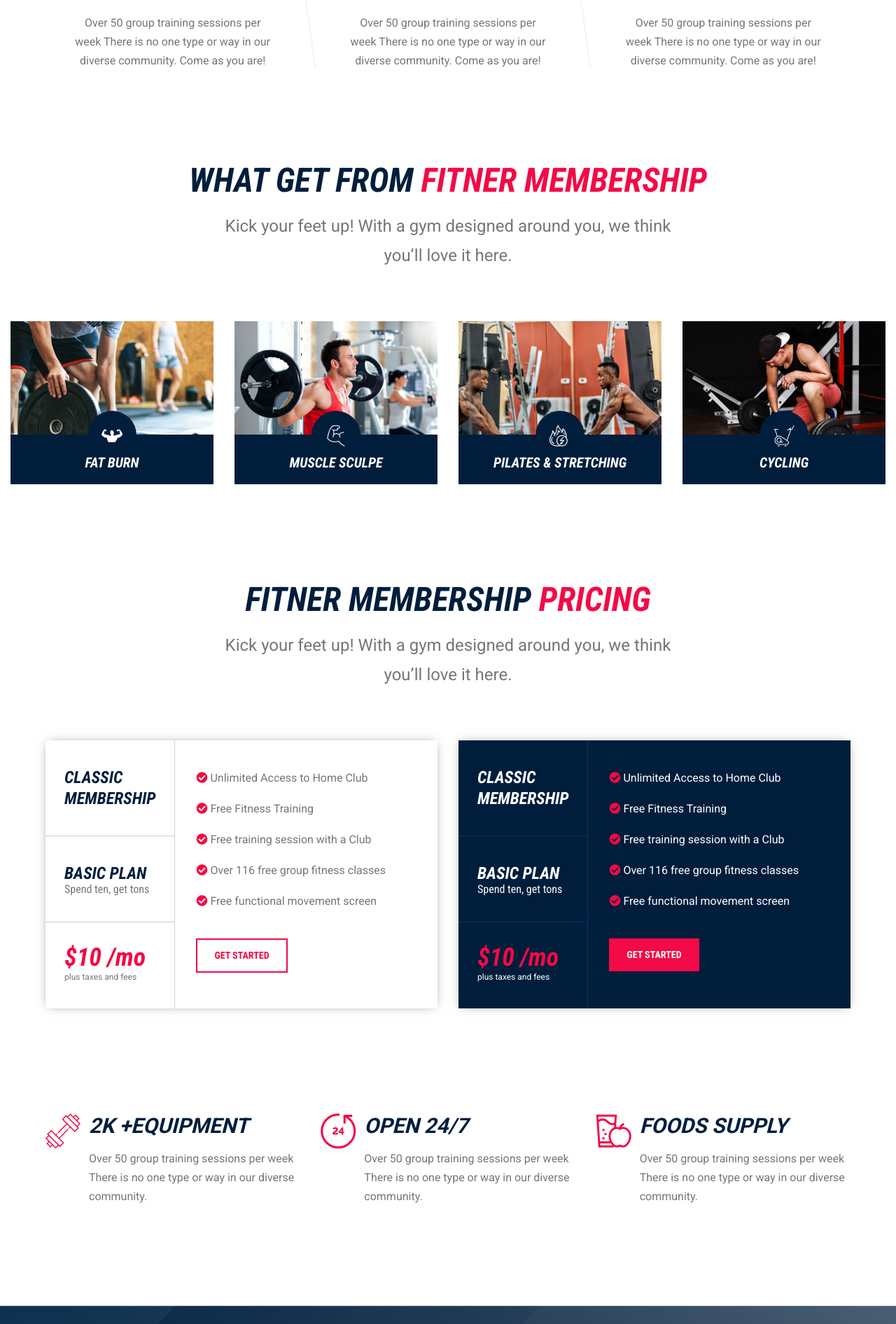
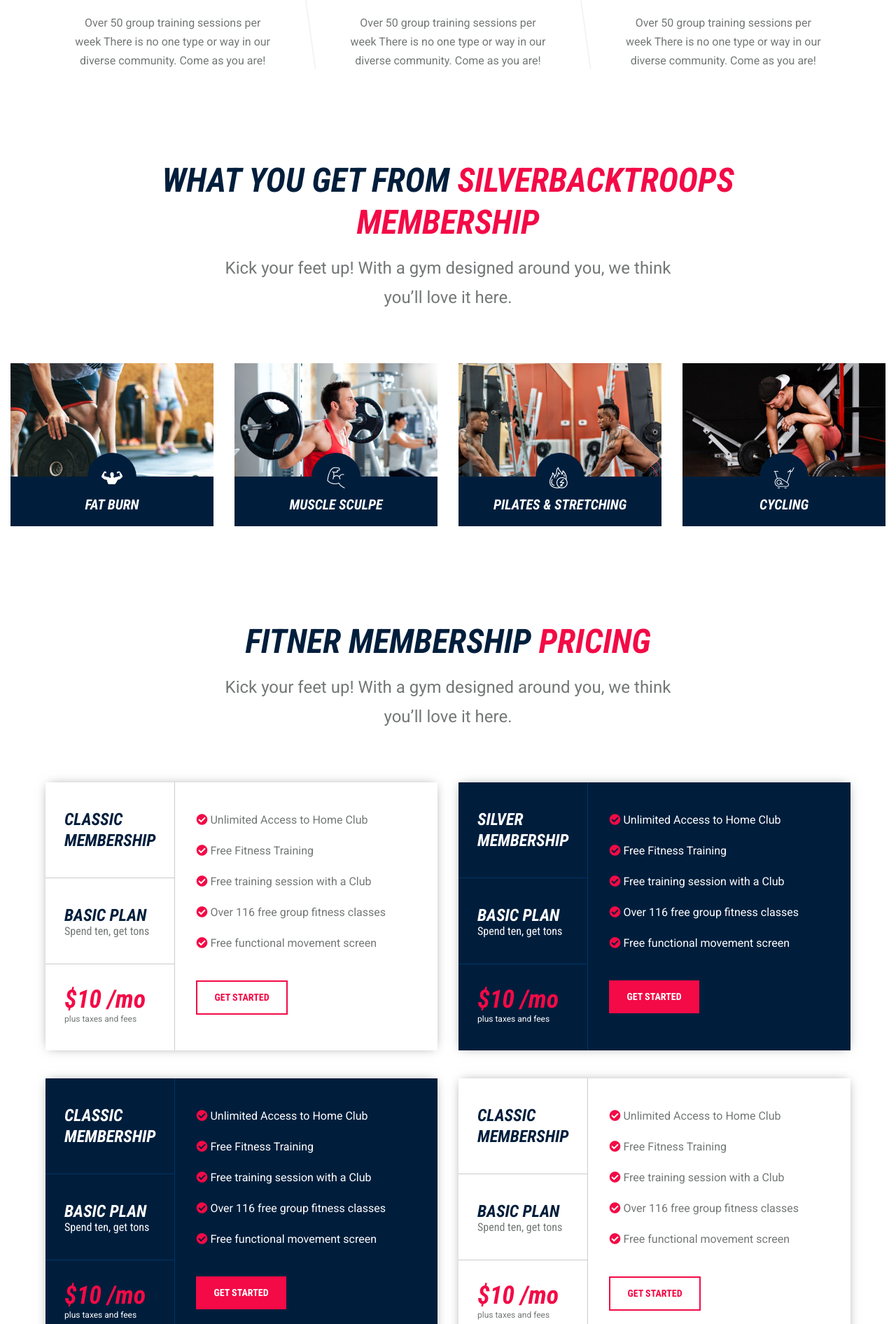
Before and after one commit to lawrance92/gymSystem, a Laravel app: page / in a window 1280 px wide. Shown: the part 2127-4019 px from the top of the page at 70% size. Run offline with Laravel 8, Linux system fonts and the light colour scheme; some libraries are stand-ins or nearby versions.

Commit message:
second commit

```diff
--- a/resources/views/index-1.blade.php
+++ b/resources/views/index-1.blade.php
@@ -175,7 +175,7 @@
             <div class="row">
                 <div class="col-lg-8 offset-lg-2">
                     <div class="section-title text-center">
-                        <h2>Why join <span>fitner</span> </h2>
+                        <h2>Why join <span>Silverbacktroops</span> </h2>
                         <p>Kick your feet up! With a gym designed around you, we think
                             <br> you’ll love it here.</p>
                     </div>
@@ -221,7 +221,7 @@
             <div class="row">
                 <div class="col-lg-10 offset-lg-1 ">
                     <div class="section-title text-center ">
-                        <h2>What get from <span>fitner membership</span> </h2>
+                        <h2>What you get from <span>Silverbacktroops membership</span> </h2>
                         <p>Kick your feet up! With a gym designed around you, we think
                             <br> you’ll love it here.</p>
                     </div>
@@ -359,6 +359,36 @@
                             <div class="pricing-item-left pricing-right">
                                 <ul>
                                     <li>
+                                        <h3 class="pricing-item-left-h3">SILVER MEMBERSHIP </h3>
+                                    </li>
+                                    <li>
+                                        <h3 class="pricing-item-left-h3">BASIC PLAN </h3>
+                                        <h6 class="pricing-item-left-h6">Spend ten, get tons</h6>
+                                    </li>
+                                    <li>
+                                        <h2 class="pricing-item-left-h2">$10 /mo</h2>
+                                        <p class="pricing-item-left-p">plus taxes and fees</p>
+                                    </li>
+                                </ul>
+                            </div>
+                            <div class="pricing-item-right pricing-right">
+                                <ul>
+                                    <li><a href="#"><i class="fas fa-check-circle "></i> Unlimited Access to Home Club</a></li>
+                                    <li><a href="#"><i class="fas fa-check-circle "></i> Free Fitness Training</a></li>
+                                    <li><a href="#"><i class="fas fa-check-circle "></i> Free training session with a Club</a></li>
+                                    <li><a href="#"><i class="fas fa-check-circle "></i> Over 116 free group fitness classes</a></li>
+                                    <li><a href="#"><i class="fas fa-check-circle "></i> Free functional movement screen</a></li>
+                                </ul>
+                                <a href="# " class="btn btn-4">Get Started</a>
+                            </div>
+                        </div>
+                    </div>
+
+                    <div class="col-lg-6 mt-40">
+                        <div class="pricing-item media pricing-item-bgc">
+                            <div class="pricing-item-left pricing-right">
+                                <ul>
+                                    <li>
                                         <h3 class="pricing-item-left-h3">CLASSIC MEMBERSHIP </h3>
                                     </li>
                                     <li>
@@ -380,6 +410,36 @@
                                     <li><a href="#"><i class="fas fa-check-circle "></i> Free functional movement screen</a></li>
                                 </ul>
                                 <a href="# " class="btn btn-4">Get Started</a>
+                            </div>
+                        </div>
+                    </div>
+
+                    <div class="col-lg-6 mt-40">
+                        <div class="pricing-item media">
+                            <div class="pricing-item-left">
+                                <ul>
+                                    <li>
+                                        <h3 class="pricing-item-left-h3">CLASSIC MEMBERSHIP </h3>
+                                    </li>
+                                    <li>
+                                        <h3 class="pricing-item-left-h3">BASIC PLAN </h3>
+                                        <h6 class="pricing-item-left-h6">Spend ten, get tons</h6>
+                                    </li>
+                                    <li>
+                                        <h2 class="pricing-item-left-h2">$10 /mo</h2>
+                                        <p class="pricing-item-left-p">plus taxes and fees</p>
+                                    </li>
+                                </ul>
+                            </div>
+                            <div class="pricing-item-right">
+                                <ul>
+                                    <li><a href="#"><i class="fas fa-check-circle "></i> Unlimited Access to Home Club</a></li>
+                                    <li><a href="#"><i class="fas fa-check-circle "></i> Free Fitness Training</a></li>
+                                    <li><a href="#"><i class="fas fa-check-circle "></i> Free training session with a Club</a></li>
+                                    <li><a href="#"><i class="fas fa-check-circle "></i> Over 116 free group fitness classes</a></li>
+                                    <li><a href="#"><i class="fas fa-check-circle "></i> Free functional movement screen</a></li>
+                                </ul>
+                                <a href="# " class="btn btn-3">Get Started</a>
                             </div>
                         </div>
                     </div>
```
